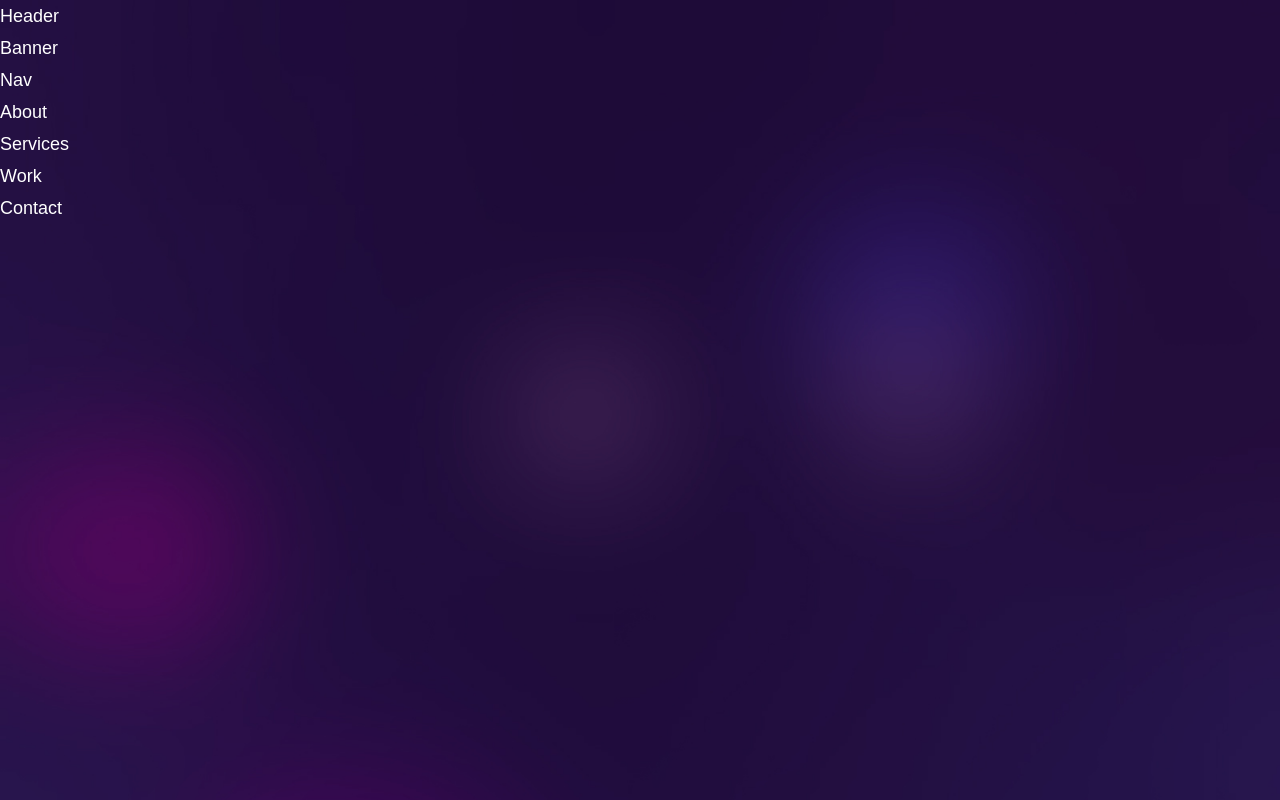
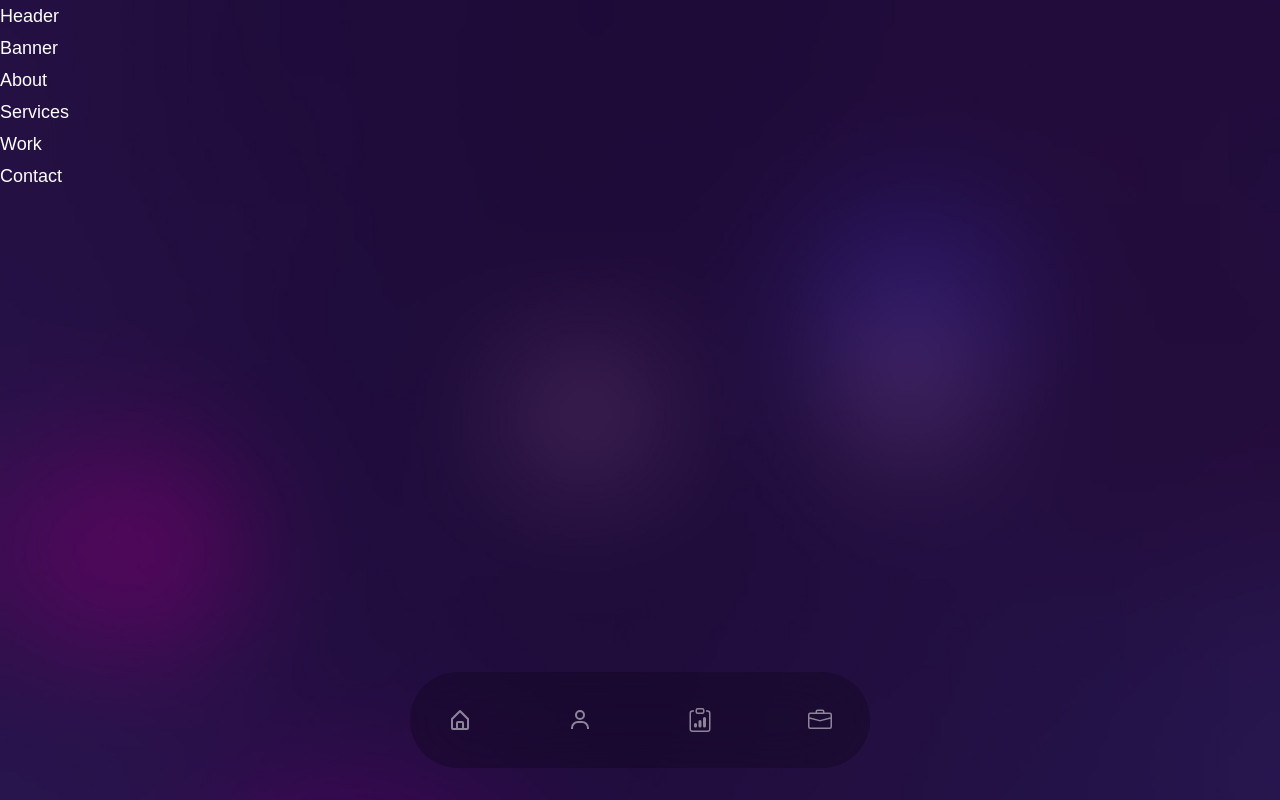
Before and after one commit to a2d7cc/portfolio-app, a Next.js app: page / in a window 1280 px wide. Shown: the top 800 px of the page. Built offline with nearby package versions, Linux system fonts and the light colour scheme.

Commit message:
Bottom Nav

```diff
--- a/app/components/ui/nav/Nav.tsx
+++ b/app/components/ui/nav/Nav.tsx
@@ -1,8 +1,27 @@
-import Meta from 'providers/meta/Meta'
+import { link } from 'fs'
 import { FC } from 'react'
+import { Link } from 'react-scroll'
+
+import { bottomMenu } from './menu.data'
 
 const Nav: FC = () => {
-	return <div>Nav</div>
+	return (
+		<nav className="fixed bottom-2 lg:bottom-8 w-full overflow-hidden z-50">
+			<div className="container mx-auto">
+				{/* nav inner */}
+				<div
+					className="w-full bg-black/20 h-[96px] backdrop-blur-2xl rounded-full
+				max-w-[460px] mx-auto px-5 flex items-center justify-between text-2xl text-white/50"
+				>
+					{bottomMenu.map((item) => (
+						<Link className="cursor-pointer w-[60px] h-[60px] flex items-center justify-center">
+							{item.icon}
+						</Link>
+					))}
+				</div>
+			</div>
+		</nav>
+	)
 }
 
 export default Nav
--- /dev/null
+++ b/app/components/ui/nav/menu.data.tsx
@@ -0,0 +1,17 @@
+import { BiHomeAlt, BiUser } from 'react-icons/bi'
+import { BsBriefcase, BsClipboardData } from 'react-icons/bs'
+
+export const bottomMenu = [
+	{
+		icon: <BiHomeAlt />,
+	},
+	{
+		icon: <BiUser />,
+	},
+	{
+		icon: <BsClipboardData />,
+	},
+	{
+		icon: <BsBriefcase />,
+	},
+]
--- a/package.json
+++ b/package.json
@@ -26,6 +26,7 @@
 		"@types/node": "18.11.18",
 		"@types/react": "18.0.27",
 		"@types/react-dom": "18.0.10",
+		"@types/react-scroll": "^1.8.6",
 		"animation": "^0.1.3",
 		"autoprefixer": "^10.4.13",
 		"eslint": "8.32.0",
```
Also changed, not shown: 2 other files (tests, documents, lock files or other folders).
